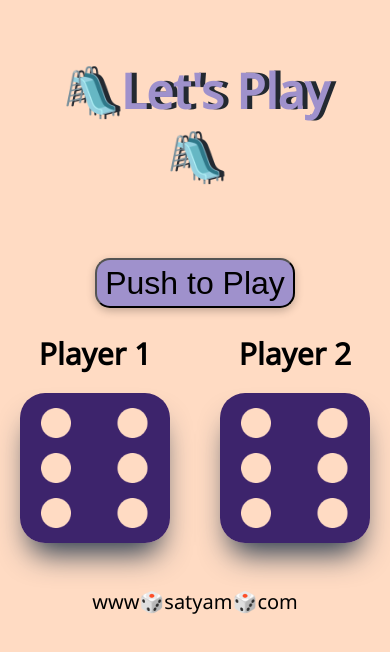
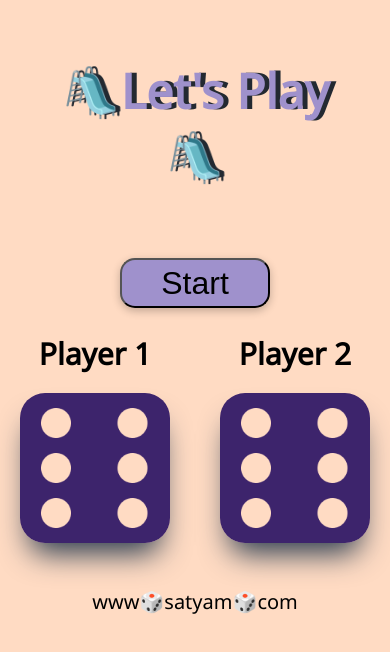
Before and after one commit to Satyam1923/Dice_game, a plain HTML site: page index.html in a window 390 px wide. Drawn offline with Linux system fonts and the light colour scheme.

Commit message:
improvement

```diff
--- a/index.html
+++ b/index.html
@@ -12,7 +12,7 @@
 <body>
     <div class="block">
         <h1>🛝Let's Play🛝</h1>
-        <button onclick="playGame()">Push to Play</button>
+        <button onclick="playGame()">Start</button>
         <div class="container">
             <div class="player">Player 1</div>
             <div class="player">Player 2</div>
--- a/style.css
+++ b/style.css
@@ -67,6 +67,7 @@ img{
     button{
         border-radius: 15px;
         height: 50px;
+        width: 150px;
     }
     .player{
         font-size: 30px;
```
